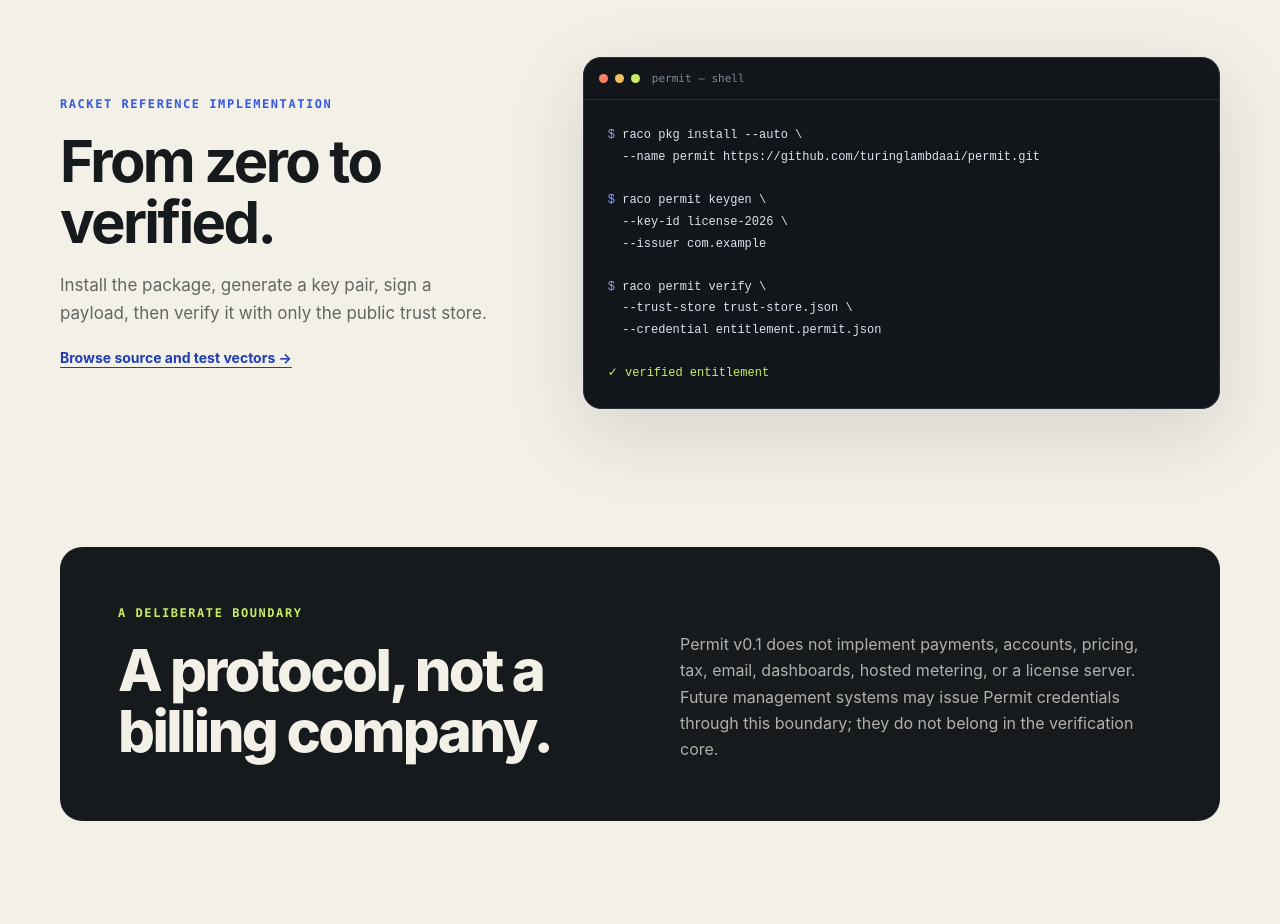
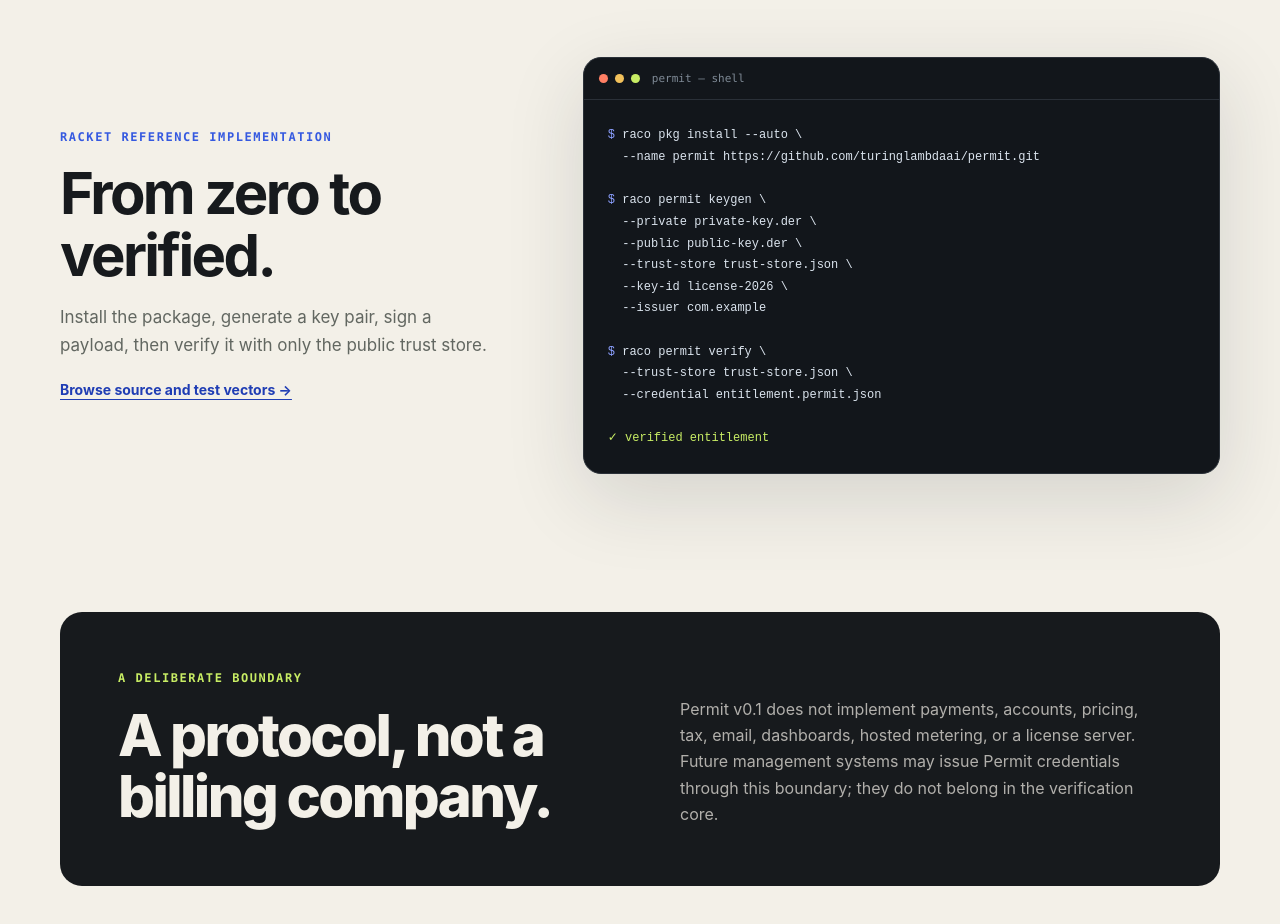
Before and after one commit to turinglambdaai/permit, a plain HTML site: page site/index.html in a window 1280 px wide. Shown: the part 3800-4724 px from the top of the page. Drawn offline with Linux system fonts and the light colour scheme.

Commit message:
Correct homepage keygen example

```diff
--- a/site/index.html
+++ b/site/index.html
@@ -233,6 +233,9 @@
   --name permit https://github.com/turinglambdaai/permit.git
 
 <span class="prompt">$</span> raco permit keygen \
+  --private private-key.der \
+  --public public-key.der \
+  --trust-store trust-store.json \
   --key-id license-2026 \
   --issuer com.example
 
```
